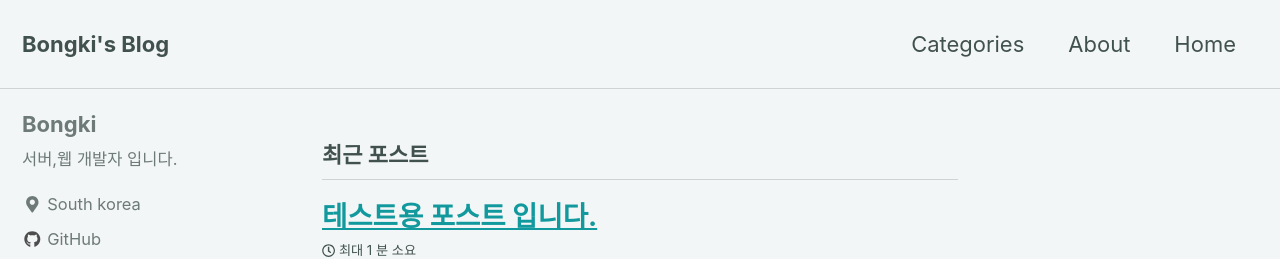
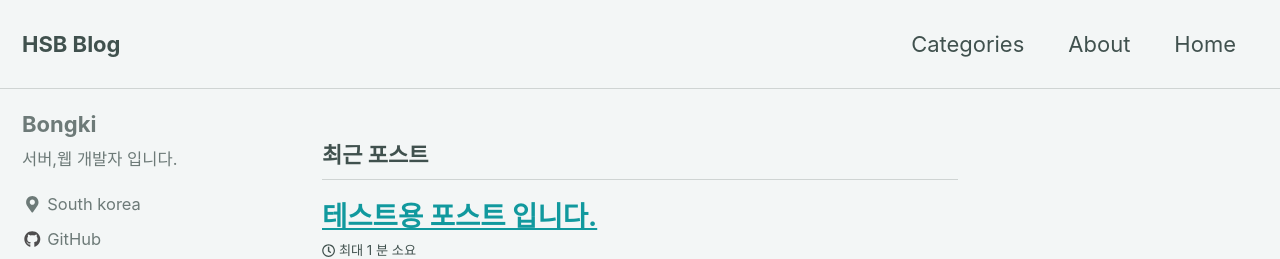
Before and after one commit to hsb0202/hsb0202.github.io, a Jekyll site: the page built from index.html, in a window 1280 px wide and 900 px high. Shown: the top 259 px of the window. Built offline with Jekyll 4.4.1, drawn with Linux system fonts in a browser that asks for light colours; nearby versions of some CDN libraries; the list of posts is cut into pages by our own code.

Commit message:
Update _config.yml

```diff
--- a/_config.yml
+++ b/_config.yml
@@ -18,7 +18,7 @@
 # Site Settings
 #locale                   : "en-US"
 locale                   : "ko"
-title                    : "Bongki's Blog"
+title                    : "HSB Blog"
 title_separator          : "-"
 name                     : "Bongki"
 description              : "서버,웹 개발자 입니다."
```
